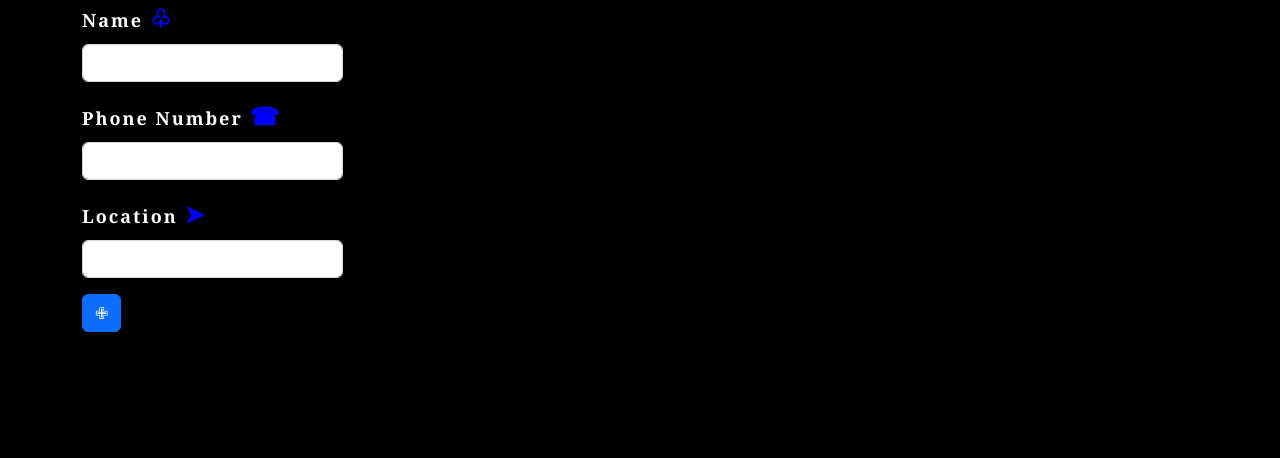
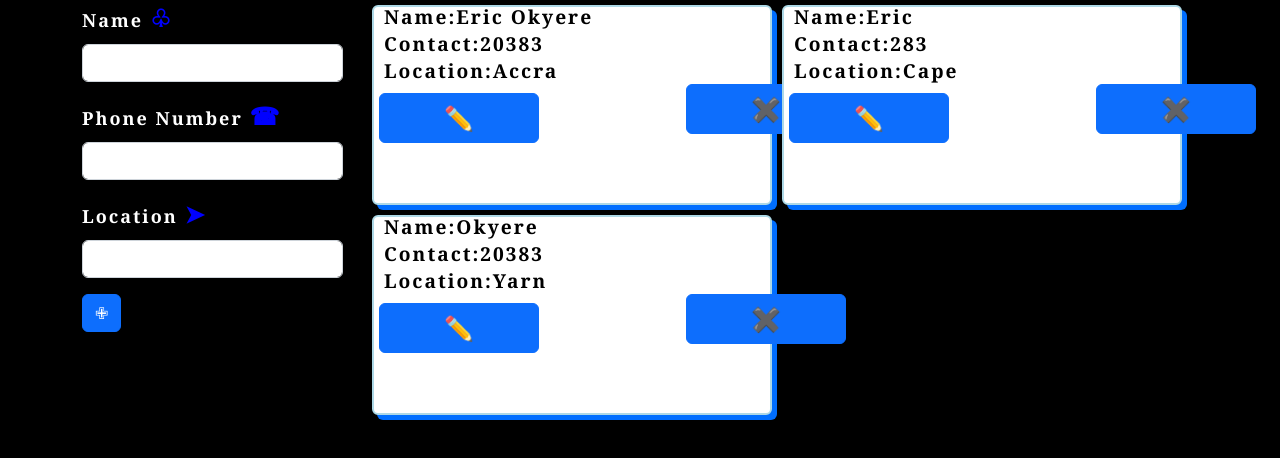
Before and after one commit to Eric-Okyere/React-Contacts, a React (Create React App) app: page / in a window 1280 px wide. Shown: the top 458 px of the page. Built offline with nearby package versions, Linux system fonts and the light colour scheme.

Commit message:
React-Contact With Delete function

```diff
--- a/src/App.js
+++ b/src/App.js
@@ -8,12 +8,20 @@ import ContactsForm from "./component/ContactsForm.jsx";
 
 function App() {
 	const [list, setList] = useState([
-
+		{name:'Eric Okyere', phone:'20383', location:'Accra', id:'894'},
+		{name:'Eric ', phone:'283', location:'Cape', id:'34'},
+		{name:'Okyere', phone:'20383', location:'Yarn', id:'4'}
 	]);
 
 const Includegroup=(group)=>{
-      setList([...list, {name: group.name, phone: group.phone, location: group.location}])
+	group.id = Math.random();
+      setList([...list, {name: group.name, phone: group.phone, location: group.location, id:group.id}])
 }
+
+const deleteInfo=(id)=>{
+	setList(list.filter((group)=>group.id !==id))
+}
+
 
 	return (
 		<div className="main">
@@ -23,9 +31,8 @@ const Includegroup=(group)=>{
 				<ContactsForm newAdds={Includegroup}/>
 					</Col>
           <Col className="col2" md={9}>
-          <Contacts newlist={list}/>
+          <Contacts newlist={list} deleteInfo={deleteInfo}/>
 					</Col>
-
 				</Row>
 			</Container>
 		</div>
--- a/src/component/Contacts.jsx
+++ b/src/component/Contacts.jsx
@@ -1,5 +1,5 @@
-import Button from "react-bootstrap/Button";
-import Card from "react-bootstrap/Card";
+import React from "react";
+import CustomersInfo from "./CustomersInfo";
 
 function User(props) {
 
@@ -9,32 +9,14 @@ function User(props) {
 		<>
         {props.newlist.map((output, index) => {
             return (
+               <CustomersInfo
+               key={index}
+               listInfo={output}
+               deleteInfo={props.deleteInfo}
+               />
 
 
 
-                <Card  className="cont" key={index}>
-
-                <Card.Subtitle className="mb-2  text-muted">
-               <h3> Name:{output.name}</h3>
-            </Card.Subtitle>
-
-                    <Card.Subtitle className="mb-2  text-muted">
-                        <h3>Contact:{output.phone}</h3>
-                    </Card.Subtitle>
-                    <Card.Subtitle className="mb-2 text-muted">
-                        <h3>Location:{output.location}</h3>
-                    </Card.Subtitle>
-                    <Button
-
-
-                    title="Edit" className="but" variant="primary" type="submit">
-                    <span>&#9999;</span>
-                 </Button>
-                    <Button  title="Delete" className="but1"  variant="primary" type="submit">
-                  <span> &#10006;</span>
-                 </Button>
-
-            </Card>
             );
           })}
 		</>
--- /dev/null
+++ b/src/component/CustomersInfo.jsx
@@ -0,0 +1,39 @@
+import React from 'react'
+import Button from "react-bootstrap/Button";
+import Card from "react-bootstrap/Card";
+
+function CustomersInfo(props) {
+    const Delete=()=>{
+        props.deleteInfo(props.listInfo.id)
+    }
+  return (
+
+    <>
+    <Card  className="cont" >
+
+                <Card.Subtitle className="mb-2  text-muted">
+               <h3> Name:{props.listInfo.name}</h3>
+            </Card.Subtitle>
+
+                    <Card.Subtitle className="mb-2  text-muted">
+                        <h3>Contact:{props.listInfo.phone}</h3>
+                    </Card.Subtitle>
+                    <Card.Subtitle className="mb-2 text-muted">
+                        <h3>Location:{props.listInfo.location}</h3>
+                    </Card.Subtitle>
+                    <Button
+
+
+                    title="Edit" className="but" variant="primary" type="submit">
+                    <span>&#9999;</span>
+                 </Button>
+                    <Button onClick={Delete}  title="Delete" className="but1"  variant="primary" type="submit">
+                  <span> &#10006;</span>
+                 </Button>
+
+            </Card>
+    </>
+  )
+}
+
+export default CustomersInfo
```
